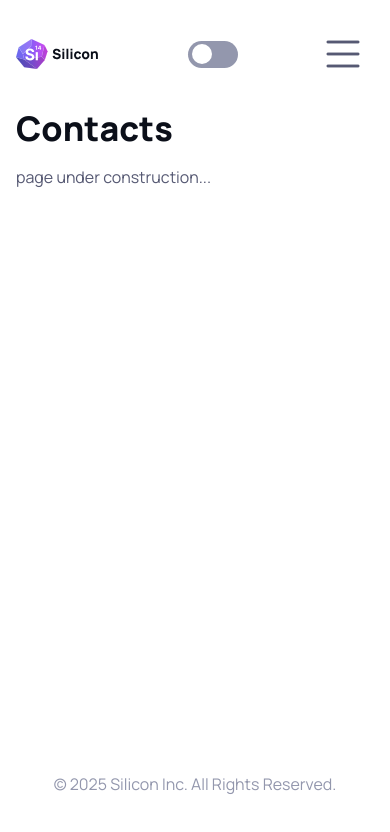
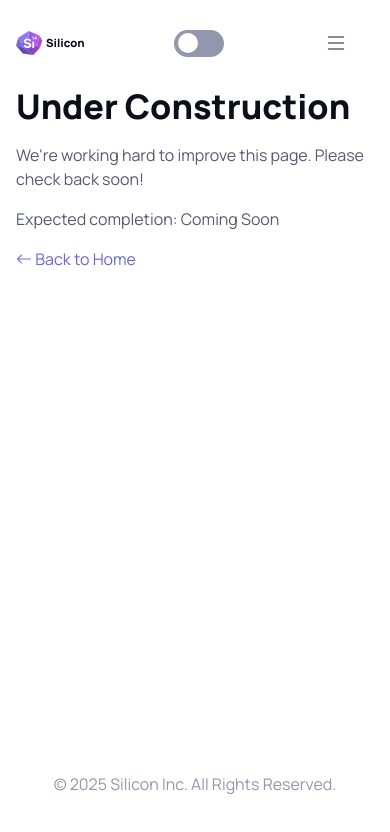
Before and after one commit to nellysosobrado/Website-with-React, a React (Vite) app: page /contacts in a window 390 px wide. Shown: the top 832 px of the page. Built offline with nearby package versions, Linux system fonts and the light colour scheme; no server answers.

Commit message:
refactored menu button into linkbutton, along with responsiveness. Implementation of undeconstruction page

```diff
--- a/src/App.jsx
+++ b/src/App.jsx
@@ -6,6 +6,7 @@ import Discover from './pages/Discover'
 import Features from './pages/Features'
 import Contacts from './pages/Contacts'
 import NotFound from './pages/NotFound'
+import UnderConstruction from './pages/UnderConstruction'
 
 import Header from './components/sections/Header'
 import Footer from './components/sections/Footer'
@@ -26,7 +27,6 @@ function App() {
   return (
     <>
       <BrowserRouter>
-
         <div className="wrapper">
           <Header />
           <main>
@@ -35,14 +35,15 @@ function App() {
               <Route path="/appstore" element={<AppStore />} />
               <Route path="/googleplay" element={<GooglePlay />} />
               <Route path="/discover" element={<Discover />} />
-              <Route path="/features" element={<Features />} />
-              <Route path="/contacts" element={<Contacts />} />
+              <Route path="/features" element={<UnderConstruction />} />
+              <Route path="/contacts" element={<UnderConstruction />} />
+              <Route path="/underconstruction" element={<UnderConstruction />} />
+              {/* Notfound route displays when a page is not found */}
               <Route path="*" element={<NotFound />} />
             </Routes>
           </main>
           <Footer />
         </div>
-
       </BrowserRouter>
     </>
   )
--- a/src/components/sections/Header.jsx
+++ b/src/components/sections/Header.jsx
@@ -16,8 +16,8 @@ const Header = () => {
         </Link>
 
         <nav className="hide-mobile">
-          <NavLink to="/features" className="nav-link">Features</NavLink>
-          <NavLink to="/contacts" className="nav-link">Contacts</NavLink>
+          <NavLink to="/underconstruction" className="nav-link">Features</NavLink>
+          <NavLink to="/underconstruction" className="nav-link">Contacts</NavLink>
         </nav>
 
         <div className="theme-switch-wrapper">
@@ -25,12 +25,18 @@ const Header = () => {
         </div>
 
         <div className="hide-mobile">
-          <LinkButton to="signin" text="Sign in/up" color="purple" icon="bi bi-person" />
+          <LinkButton to="/underconstruction" text="Sign in/up" color="purple" icon="bi bi-person" />
         </div>
 
-        <button className="btn-mobilemenu show-mobile">
-          <i className="bi bi-list"></i>
-        </button>
+        <div className="hide-desktop">
+            <LinkButton
+                to="/underconstruction"
+                className="btn-mobilemenu"
+                icon="bi bi-list"
+                minimal={true}
+                text=""
+            />
+        </div>
 
       </div>
     </header>
--- a/src/index.css
+++ b/src/index.css
@@ -544,8 +544,16 @@ form {
         align-items: center;
         gap: 3rem;
     }
+    /* hides desktop menu icon */
+    .hide-desktop {
+        display: none;
+    }
 
-
+    @media (max-width: 1024px) {
+        .hide-desktop {
+            display: block;
+        }
+    }
 
     /* desktop resolution hides feature,contacts and sign in button */
     @media screen and (max-width: 1024px) {
@@ -563,23 +571,7 @@ form {
 
 
 
-    /* mobile resolution shows different menu icon */
-    .btn-mobilemenu {
-        display: block;
-        font-size: 3rem;
-        border: 1px solid transparent;
-        background-color: transparent;
-        cursor: pointer;
-        color: var(--text-color);
 
-        &:hover {
-            border: 1px solid var(--text-color);
-        }
-
-        @media(width >= 1025px) {
-            display: none;
-        }
-    }
 
     .logotype {
         display: flex;
--- /dev/null
+++ b/src/pages/UnderConstruction.jsx
@@ -0,0 +1,22 @@
+import React from 'react'
+import { Link } from 'react-router-dom'
+// UnderConstruction page displays when a page is under construction
+function UnderConstruction() {
+    return (
+        <div className="container under-construction">
+            <div className="content">
+
+                <h1>Under Construction</h1>
+                <p>We're working hard to improve this page. Please check back soon!</p>
+                <div className="estimated-time">
+                    <p>Expected completion: Coming Soon</p>
+                </div>
+                <Link to="/" className="back-link">
+                    <i className="bi bi-arrow-left"></i> Back to Home
+                </Link>
+            </div>
+        </div>
+    )
+}
+
+export default UnderConstruction
```
